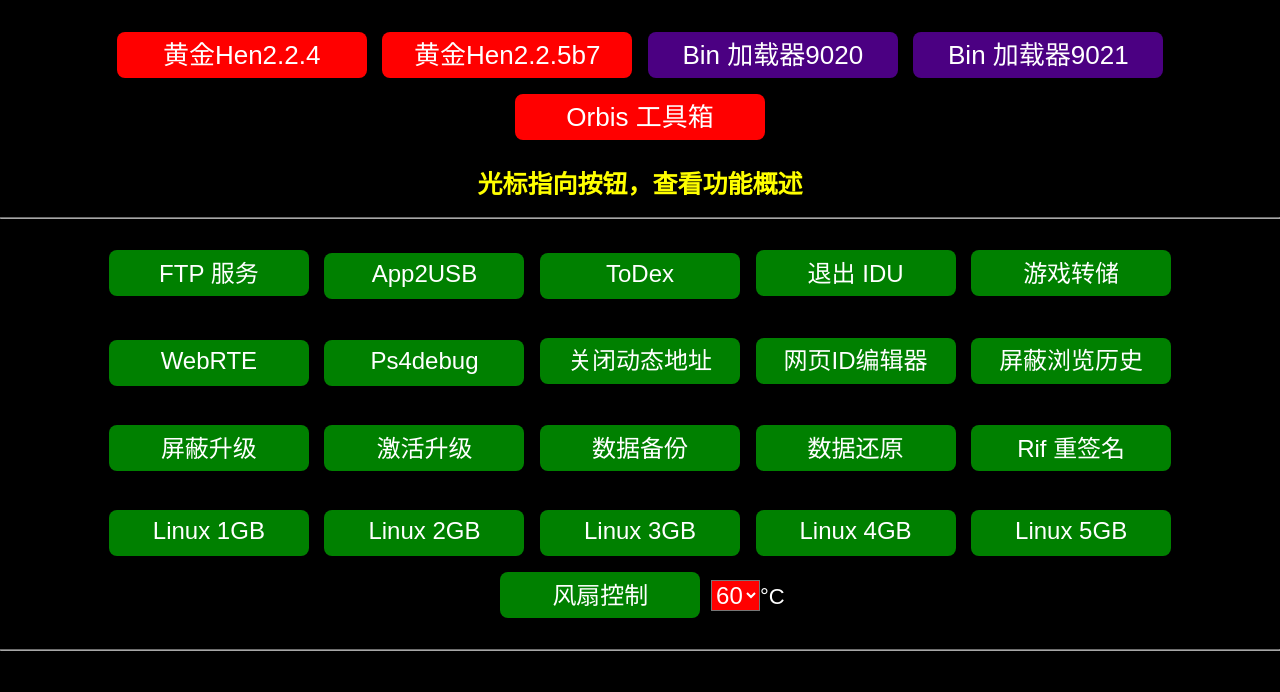
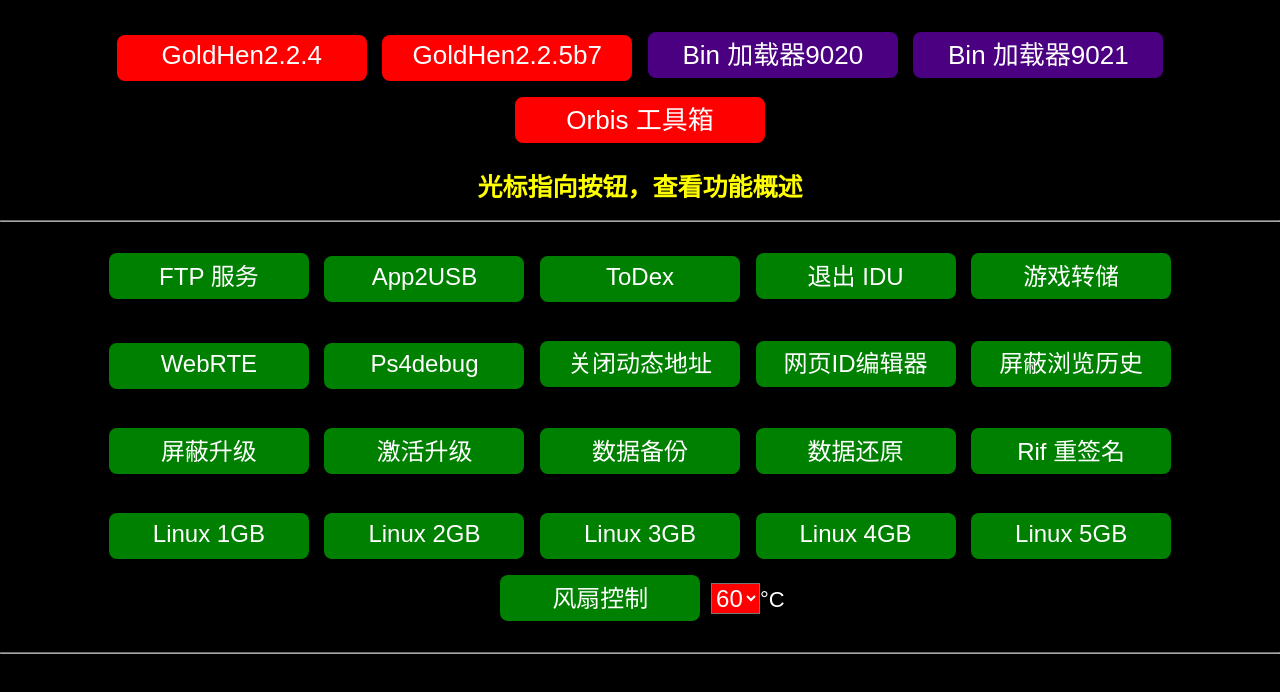
Before and after one commit to yhn21/p, a plain HTML site: page 9v9/index.html in a window 1280 px wide. Shown: the part 74-766 px from the top of the page. Drawn offline with Linux system fonts and the light colour scheme.

Commit message:
Update index.html

```diff
--- a/9v9/index.html
+++ b/9v9/index.html
@@ -486,7 +486,7 @@
 }
 
 function goldhen3(){
-    progress.innerHTML="黄金hen加载中...请稍后！";
+    progress.innerHTML="Goldhen加载中...请稍后！";
     LoadedMSG="破解完成！";
     PLfile = "goldhen_2.2.4_900.bin";
     out_jb = "AllPL";
@@ -495,7 +495,7 @@
 }
 
 function goldhen1(){
-    progress.innerHTML="黄金hen加载中...请稍后！";
+    progress.innerHTML="Goldhen加载中...请稍后！";
     LoadedMSG="破解完成！";
     PLfile = "goldhen_2.2.5b7_900.bin;
     out_jb = "AllPL";
@@ -665,11 +665,11 @@
 <div id=all style="text-align:center;">
 
 
-<button class="btn2"  id="button-Payload" onMouseOver="progress.innerHTML='goldhen2.2.4 运行游戏'"; onmouseout="progress.innerHTML='光标指向按钮，查看功能概述'" type="button" onclick="goldhen3()"   > 黄金Hen2.2.4 </button>
-<button class="btn2"  id="button-Payload" onMouseOver="progress.innerHTML='goldhen2.2.5b7 运行游戏，可显示游戏版本号'"; onmouseout="progress.innerHTML='光标指向按钮，查看功能概述'" type="button" onclick="goldhen1()"   > 黄金Hen2.2.5b7 </button>
+<button class="btn2"  id="button-Payload" onMouseOver="progress.innerHTML='Goldhen2.2.4 运行游戏'"; onmouseout="progress.innerHTML='光标指向按钮，查看功能概述'" type="button" onclick="goldhen3()"   > GoldHen2.2.4 </button>
+<button class="btn2"  id="button-Payload" onMouseOver="progress.innerHTML='Goldhen2.2.5b7 运行游戏，可显示游戏版本号'"; onmouseout="progress.innerHTML='光标指向按钮，查看功能概述'" type="button" onclick="goldhen1()"   > GoldHen2.2.5b7 </button>
 <button class="btn3"  id="button-Payload" onMouseOver="progress.innerHTML='Bin加载器，端口9020 制作:Sleirsgoevy'"; onmouseout="progress.innerHTML='光标指向按钮，查看功能概述'" type="button" onclick="Bloader()"   > Bin 加载器9020 </button>
 <button class="btn3"  id="button-Payload" onMouseOver="progress.innerHTML='Bin加载器，端口9021 制作:Sleirsgoevy'"; onmouseout="progress.innerHTML='光标指向按钮，查看功能概述'" type="button" onclick="Mloader()"   > Bin 加载器9021 </button>
-<button class="btn2"  id="button-Payload" onMouseOver="progress.innerHTML='请先进行黄金Hen破解。Orbiso工具箱，实时显示温度等插件。BY: Legendary OSM。(汉化:上帝右手)'"; onmouseout="progress.innerHTML='光标指向按钮，查看功能概述'" type="button" onclick="load_Orbis()"   > Orbis 工具箱 </button>
+<button class="btn2"  id="button-Payload" onMouseOver="progress.innerHTML='请先进行GoldHen破解。Orbiso工具箱，实时显示温度等插件。BY: Legendary OSM。(汉化:上帝右手)'"; onmouseout="progress.innerHTML='光标指向按钮，查看功能概述'" type="button" onclick="load_Orbis()"   > Orbis 工具箱 </button>
 <br><h1 id=progress style='font-size:25px;text-align:center; color:yellow;'>光标指向按钮，查看功能概述</h1><hr><br>
 <button class="btn"  id="button-Payload" onMouseOver="progress.innerHTML='FTP服务端口1337，开启对PS4内置硬盘上的访问权限'"; onmouseout="progress.innerHTML='光标指向按钮，查看功能概述'" type="button" onclick="load_FTP()"   > FTP 服务 </button>
 <button class="btn"  id="button-Payload" onMouseOver="progress.innerHTML='将PS4内置游戏转移到USB存储器（外置存储器需EXfat格式）'"; onmouseout="progress.innerHTML='光标指向按钮，查看功能概述'" type="button" onclick="load_App2USB()"   > App2USB </button>
```
